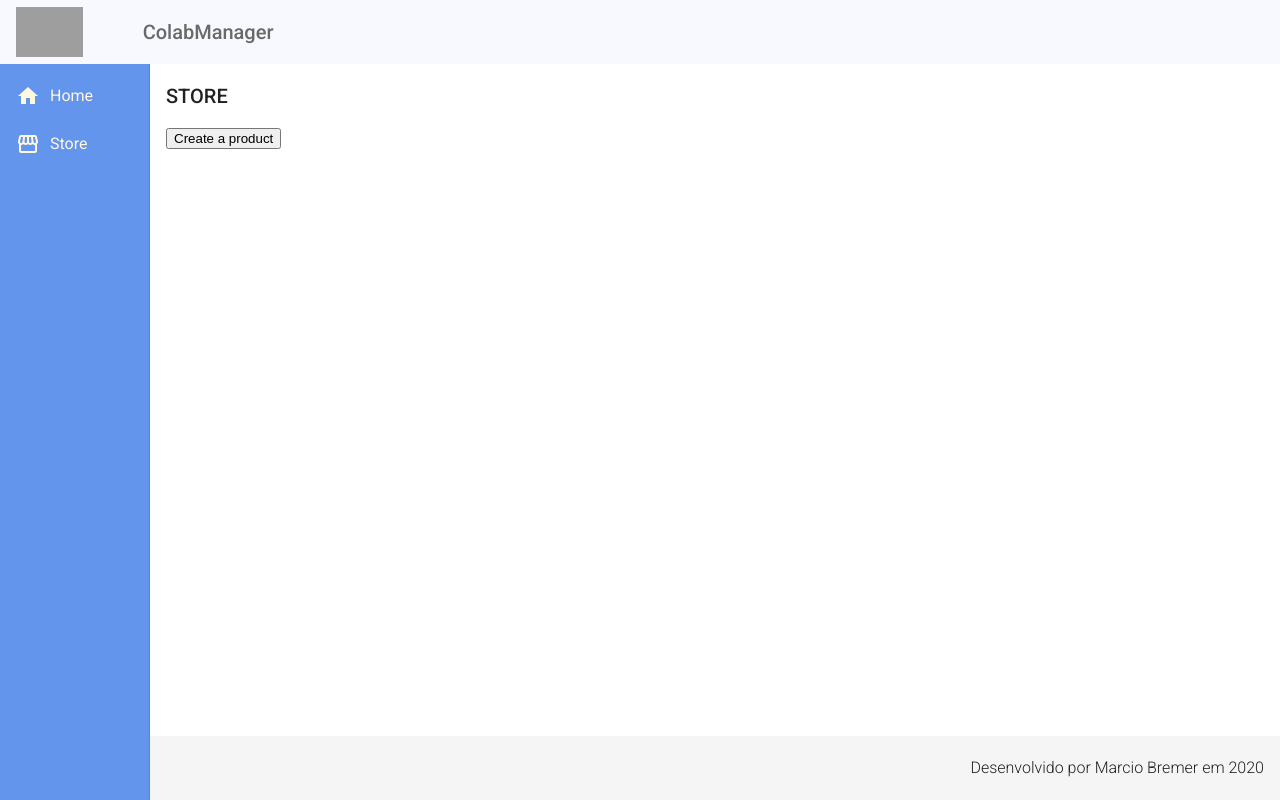
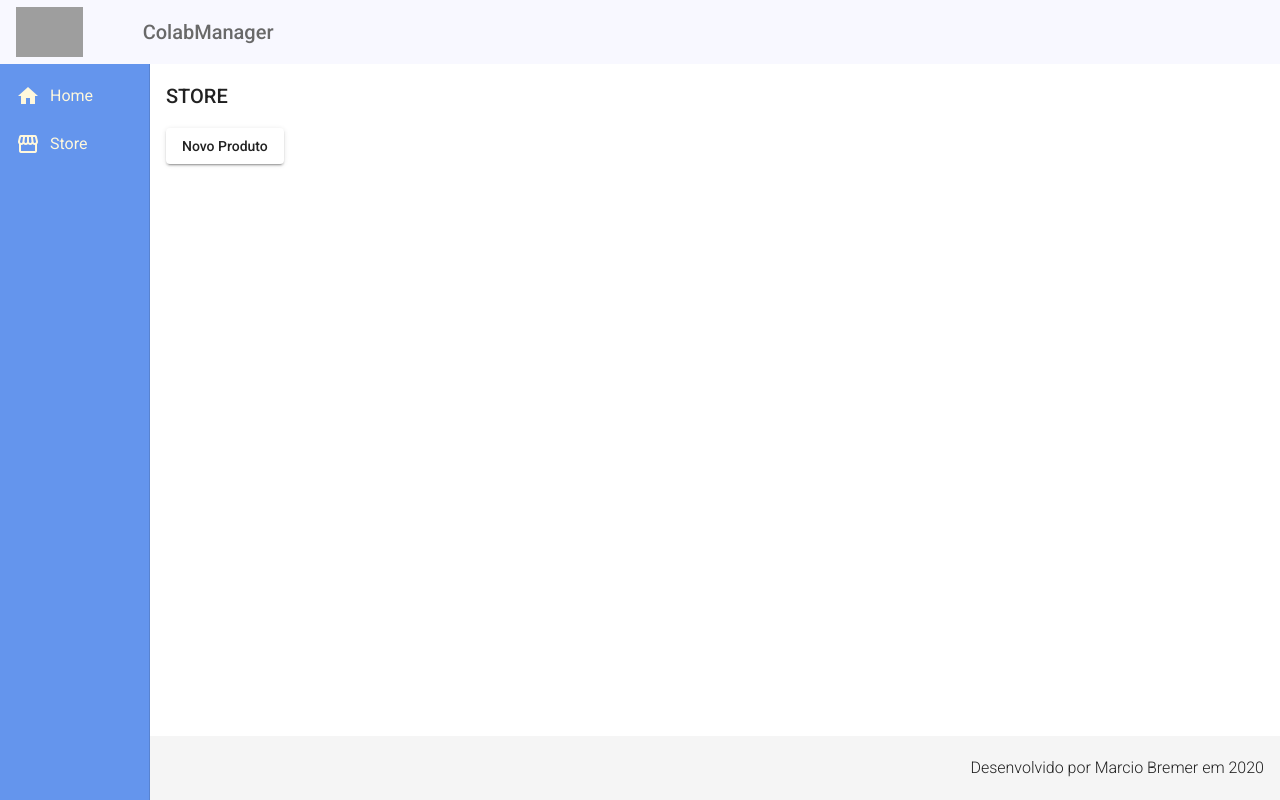
Before and after one commit to marciobremer/CM, an Angular app in the folder frontend/: page /products in a window 1280 px wide. Built offline with nearby package versions, Linux system fonts and the light colour scheme; grey boxes are pictures that could not be loaded.

Commit message:
add button

```diff
--- a/frontend/src/app/app.module.ts
+++ b/frontend/src/app/app.module.ts
@@ -15,6 +15,7 @@
 import { HomeComponent } from './views/home/home.component';
 import { ProductCrudComponent } from './views/product-crud/product-crud.component';
 import { ProductCreateComponent } from './components/product/product-create/product-create.component';
+import { MatButtonModule } from '@angular/material/button';
 
 @NgModule({
   declarations: [
@@ -34,7 +35,8 @@
     MatSidenavModule,
     MatListModule,
     MatSlideToggleModule,
-    MatCardModule
+    MatCardModule,
+    MatButtonModule
   ],
   providers: [],
   bootstrap: [AppComponent]
--- a/frontend/src/app/views/product-crud/product-crud.component.html
+++ b/frontend/src/app/views/product-crud/product-crud.component.html
@@ -1,4 +1,4 @@
 <h2>STORE</h2>
-<form method="GET" action="/products/create">
-    <button type="submit">Create a product</button>
-</form>
+<button mat-raised-button (click)="navigateToProductCreate()">
+    Novo Produto
+</button>
--- a/frontend/src/app/views/product-crud/product-crud.component.ts
+++ b/frontend/src/app/views/product-crud/product-crud.component.ts
@@ -12,4 +12,8 @@
   ngOnInit(): void {
   }
 
+  navigateToProductCreate(): void {
+    console.log("Navegando...")
+  }
+
 }
```
